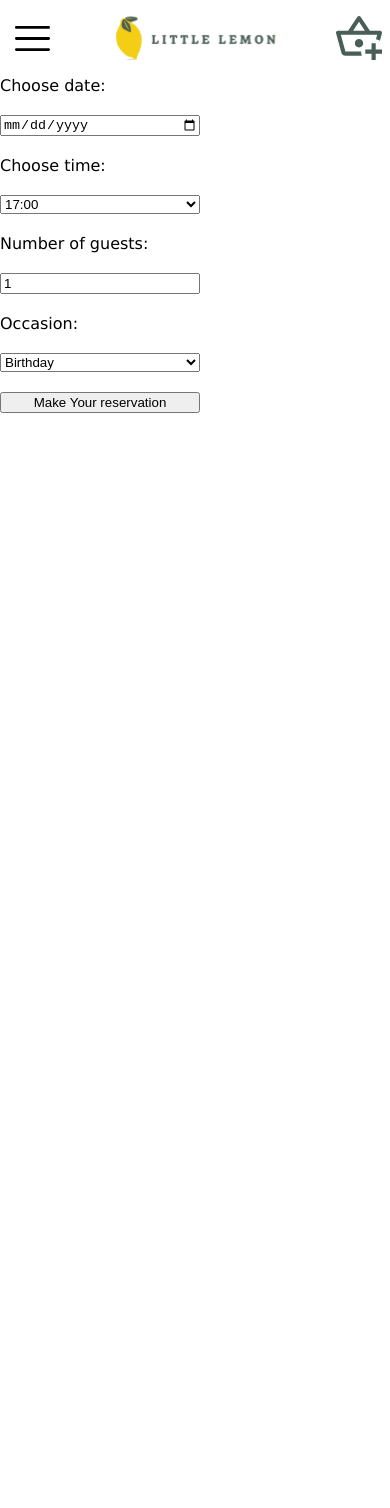
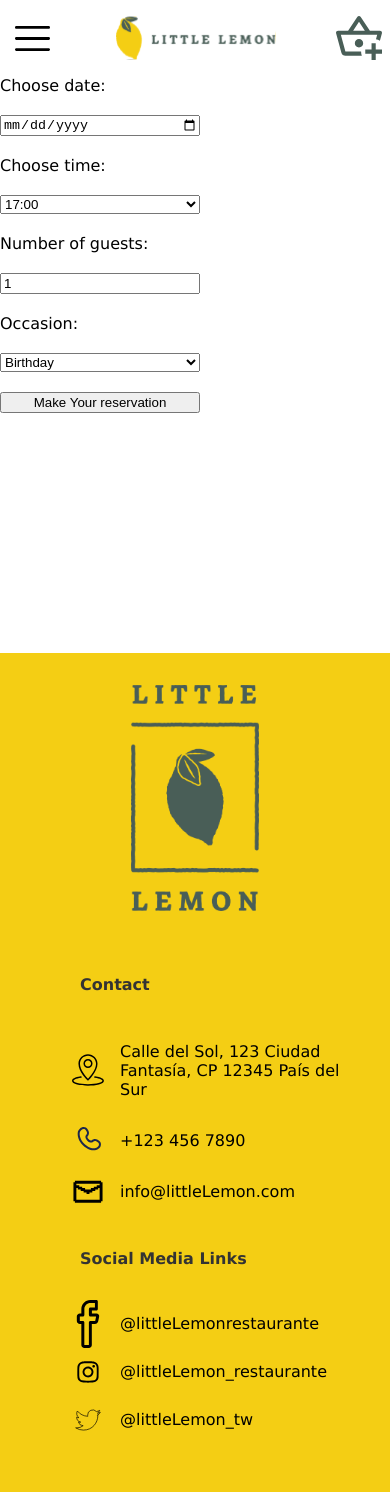
Before and after one commit to afonsecav88/capstone-little-lemon, a React (Vite) app: page /booking in a window 390 px wide. Before the commit the page ends 844 px from the top, so only its background shows below. Built offline with nearby package versions, Linux system fonts and the light colour scheme.

Commit message:
create footer section

```diff
--- a/src/App.tsx
+++ b/src/App.tsx
@@ -6,7 +6,7 @@ function App() {
     <>
       <Nav />
       <Main />
-      {/* <Footer /> */}
+      <Footer />
     </>
   );
 }
--- a/src/components/Footer.tsx
+++ b/src/components/Footer.tsx
@@ -2,17 +2,17 @@ import { Nav } from './Nav';
 
 export const Footer = () => {
   return (
-    <footer className="footer-section">
-      <div>
+    <footer className="footer-section-container">
+      <div className="footer-section-logo">
         <img
           src="./Asset 18@4x.png"
           alt="logo footer"
-          className="footer-logo-img"
+          className="footer-section-logo-img"
         />
       </div>
-      <div className="footer-doormat-navigator">
+      {/* <div className="footer-doormat-navigator">
         <Nav />
-      </div>
+      </div> */}
       <div className="footer-contact">
         <p>Contact</p>
         <ul className="footer-contact-list">
--- a/src/index.css
+++ b/src/index.css
@@ -358,6 +358,8 @@ body {
 
   .card-item-description {
     max-width: 15rem;
+    font-size: 13pt;
+    color: #333333;
   }
 
   .card-item-footer {
@@ -497,7 +499,7 @@ body {
   .section-about-description>p {
     font-family: 'Karla';
     width: 15em;
-    font-size: 13pt;
+    font-size: 14pt;
   }
 
   .section-about-image-container {
@@ -522,6 +524,94 @@ body {
   }
 
   /* End about-container*/
+
+
+  /* Begin footer section */
+  .footer-section-container {
+    display: flex;
+    flex-direction: column;
+    align-items: center;
+    margin-top: 15em;
+    padding: 2em;
+    /* width: 100%; */
+    /* background-color: #EDEFEE; */
+    background-color: var(--primary-yellow);
+  }
+
+  .footer-section-logo {
+    display: flex;
+    justify-content: center;
+    align-items: center;
+  }
+
+  .footer-section-logo-img {
+    width: 8rem;
+    padding-bottom: 3em;
+  }
+
+  /*contact section*/
+  .footer-contact {
+    display: flex;
+    flex-direction: column;
+    align-self: flex-start;
+  }
+
+  .footer-contact>p {
+    margin-left: 3em;
+    font-size: medium;
+    font-weight: bold;
+    color: #333333;
+  }
+
+  .footer-contact-list {
+    display: flex;
+    flex-direction: column;
+  }
+
+  .footer-contact-list>li {
+    display: inline-flex;
+    align-items: center;
+    text-decoration: none;
+    list-style: none;
+  }
+
+  .footer-contact>ul>li>img {
+    width: 2em;
+    height: 3em;
+    padding-right: 1em;
+  }
+
+  /*social media section*/
+  .footer-social-media {
+    display: flex;
+    flex-direction: column;
+    align-self: flex-start;
+  }
+
+  .footer-social-media-list {
+    display: flex;
+    flex-direction: column;
+  }
+
+  .footer-social-media>p {
+    margin-left: 3em;
+    font-size: medium;
+    font-weight: bold;
+    color: #333333;
+  }
+
+  .footer-social-media>ul>li {
+    display: inline-flex;
+    align-items: center;
+    text-decoration: none;
+    list-style: none;
+  }
+
+  .footer-social-media-list>li>img {
+    width: 2em;
+    height: 3em;
+    padding-right: 1em;
+  }
 }
 
 
@@ -632,203 +722,3 @@ body {
 } */
 
 /*End Booking slot section */
-
-
-/* Begin footer section */
-/* .footer-section {
-  display: flex;
-  align-items: center;
-  margin-top: 15em;
-  padding: 2em;
-  background-color: #EDEFEE;
-}
-
-.footer-section>div {
-  flex: 1;
-} */
-
-/*contact section*/
-/* .footer-contact {
-  display: flex;
-  flex-direction: column;
-  align-self: flex-start;
-}
-
-.footer-contact>p {
-  margin-left: 3em;
-  font-size: medium;
-  font-weight: bold;
-  color: #333333;
-}
-
-.footer-contact-list {
-  display: flex;
-  flex-direction: column;
-}
-
-.footer-contact-list>li {
-  display: inline-flex;
-  align-items: center;
-  text-decoration: none;
-  list-style: none;
-}
-
-.footer-contact>ul>li>img {
-  width: 2em;
-  height: 3em;
-  padding-right: 1em;
-} */
-
-/*social media section*/
-/* .footer-social-media {
-  display: flex;
-  flex-direction: column;
-  align-self: flex-start;
-}
-
-.footer-social-media-list {
-  display: flex;
-  flex-direction: column;
-}
-
-.footer-social-media>p {
-  margin-left: 3em;
-  font-size: medium;
-  font-weight: bold;
-  color: #333333;
-}
-
-.footer-social-media>ul>li {
-  display: inline-flex;
-  align-items: center;
-  text-decoration: none;
-  list-style: none;
-}
-
-.footer-social-media-list>li>img {
-  width: 2em;
-  height: 3em;
-  padding-right: 1em;
-}
-
-.footer-logo-img {
-  height: 18em;
-  width: 8em;
-  padding-left: 10em;
-} */
-
-
-/*Begin media call-to-action */
-/* @media (max-width: 400px) {
-  .call-to-action {
-    display: flex;
-    padding-top: 5em;
-    padding-bottom: 5em;
-    flex-direction: column;
-    align-content: center;
-    gap: 2vw;
-  }
-}
-
-@media (max-width: 838px) {
-  .call-to-action {
-    display: flex;
-    flex-direction: column;
-    padding-top: 5em;
-    padding-bottom: 5em;
-    height: 42em;
-    gap: 2vw;
-  }
-} */
-
-/*End media call-to-action */
-
-/*Begin testimonials review section */
-/* @media (max-width: 400px) {
-  .card-review-container {
-    display: flex;
-    flex-wrap: wrap;
-  }
-}
-
-@media (max-width: 838px) {
-  .card-review-container {
-    display: flex;
-    flex-wrap: wrap;
-  }
-}
-
-@media (max-width: 1100px) {
-  .card-review-container {
-    display: flex;
-    flex-wrap: wrap;
-  }
-} */
-
-/* End media call-to-action */
-
-
-/* Begin about section */
-/* @media (max-width: 400px) {
-  .about-container {
-    display: flex;
-    flex-direction: column;
-    flex-wrap: wrap;
-  }
-}
-
-@media (max-width: 838px) {
-  .about-container {
-    padding-left: 3em;
-    display: flex;
-    flex-direction: column;
-    flex-wrap: wrap;
-  }
-}
-
-@media (max-width: 1140px) {
-  .about-container {
-    padding-left: 8em;
-    display: flex;
-    flex-direction: column;
-    flex-wrap: wrap;
-  }
-
-  .about-chef-image-container {
-    padding-bottom: 17em;
-  }
-} */
-
-/*Begin about section  */
-
-
-
-/*Begin footer  section */
-/* @media (max-width: 400px) {
-  .footer-section {
-    padding-top: 25em;
-  }
-}
-
-@media (max-width: 838px) {
-  .footer-section {
-    padding-left: 3em;
-  }
-}
-
-
-@media (max-width: 1210px) {
-  .footer-section {
-    display: flex;
-    flex-direction: column;
-    flex-wrap: wrap;
-    padding-top: 2em;
-  }
-
-  .footer-logo-img {
-    padding-left: 2em;
-  }
-} */
-
-
-/* End footer  section */
```
